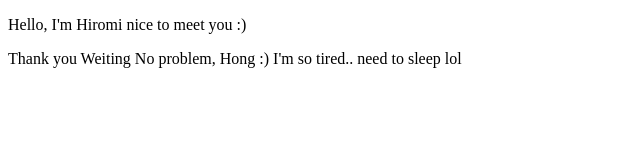
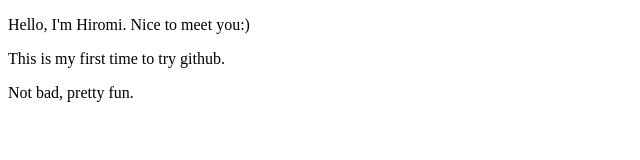
Before and after one commit to hiromiyh/D3, a plain HTML site: page index.html in a window 1280 px wide. Shown: the whole page, without its empty margins (0-640 px from the left). Drawn offline with Linux system fonts and the light colour scheme.

Commit message:
more edit

```diff
--- a/index.html
+++ b/index.html
@@ -1,16 +1,9 @@
 <!DOCTYPE html>
 <head>
-	<title>converstaion with my friend</title>
+	<title>practicing in github</title>
 </head>
 <body>
-	<p>
-	Hello,
-	I'm Hiromi
-	nice to meet you
-	:)</p>
-
-Thank you Weiting
-
-
-No problem, Hong :) I'm so tired.. need to sleep lol
+	<p>Hello, I'm Hiromi. Nice to meet you:)</p>
+        <p>This is my first time to try github.</p>
+	<p>Not bad, pretty fun.</p>
 </body>
```
